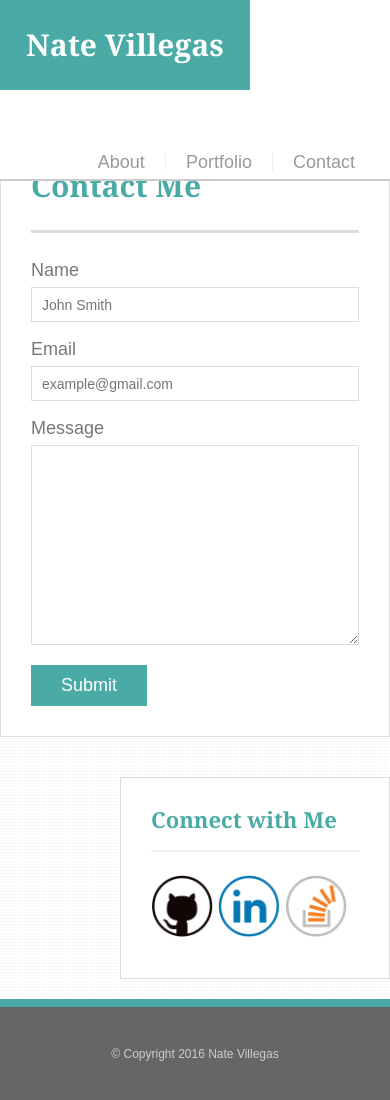
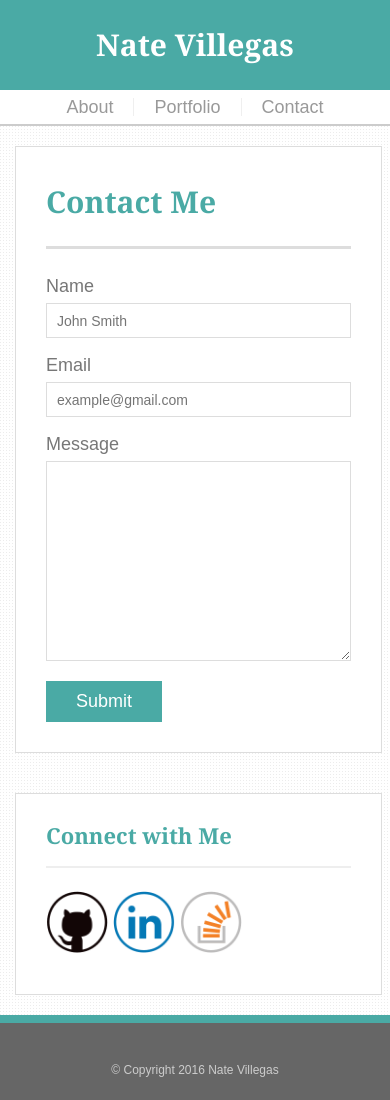
Before and after one commit to natevillegas/Responsive-Portfolio, a plain HTML site: page contact.html in a window 390 px wide. Shown: the top 1100 px of the page. Drawn offline with Linux system fonts and the light colour scheme.

Commit message:
added @media queries to style.css and modified portfolio.html

```diff
--- a/assets/css/style.css
+++ b/assets/css/style.css
@@ -224,3 +224,151 @@ input[type=submit] {
   background: #4aaaa5;
   border: 0 none;
 }
+
+@media screen and (max-width: 980px) {
+
+  /* header */
+  #staticName {
+    margin-left: 60px;
+  }
+
+  nav {
+    margin-right: 60px;
+  }
+
+  /* main */
+  #middle {
+    max-width: 980px;
+  }
+
+  .centerSection {
+    margin-left: 60px;
+    max-width: 420px;
+  }
+
+  .natePic {
+    width: 100%;
+    height: auto;
+    margin: 10px auto 20px auto;
+    overflow: auto;
+  }
+
+  /* sidebar */
+  .rightSection {
+    float: left;
+    margin-left: 50px;
+
+  }
+
+  .portfolioElement {
+  clear: both;
+  width: 100%;
+  }
+
+}
+
+@media screen and (max-width: 768px) {
+
+  /* header */
+  #staticName {
+    margin-left: 60px;
+  }
+
+  nav {
+    margin-right: 50px;
+  }
+
+  /* main */
+  #middle {
+    max-width: 768px;
+  }
+
+  .centerSection {
+    margin-left: 60px;
+    max-width: 650px;
+  }
+
+  .natePic {
+    width: 357px;
+    height: auto;
+    margin: 10px 20px 20px auto;
+    overflow: auto;
+  }
+
+  /* sidebar */
+  .rightSection {
+    clear: both;
+    margin-left: 60px;
+    max-width: 650px;
+  }
+
+footer {
+  clear: both;
+}
+
+}
+
+@media screen and (max-width: 640px) {
+
+/* header */
+  #top {
+    position: static;
+    margin-bottom: 0;
+  }
+
+  #staticName {
+    width: 100%;
+    height: 90px;
+    margin: 0;
+  }
+
+  nav {
+    width: 100%;
+    margin: auto;
+    text-align: center;
+  }
+
+  nav a:last-child {
+    padding-right: 0;
+    margin-right: 0;
+  }
+
+  /* main */
+  #middle {
+    padding-top: 0px;
+    max-width: 100%;
+  }
+
+  .centerSection {
+    margin: 20px 15px 40px 15px;
+    width: auto;
+    overflow: auto;
+  }
+
+  .natePic {
+    width: 100%;
+    height: auto;
+    margin: 10px auto 20px auto;
+    overflow: auto;
+  }
+
+  /* sidebar */
+  .rightSection {
+    overflow: auto;
+    clear: both;
+    margin-left: 15px;
+    margin-right: 15px;
+    max-width: 94%;
+  }
+
+  .portfolioElement {
+  clear: both;
+  width: 100%;
+  }
+
+  #contactSection {
+    width: 94%;
+    overflow: auto;
+  }
+
+}
--- a/contact.html
+++ b/contact.html
@@ -1,7 +1,7 @@
 <!DOCTYPE html>
 <html lang="en-us">
 <head>
-	<title>Nate's Portfolio</title>
+	<title>Nate's Contact</title>
 	<link rel="stylesheet" type="text/css" href="assets/css/reset.css">
 	<link rel="stylesheet" type="text/css" href="assets/css/style.css">
 	<meta name="viewport" content="width=device-width, initial-scale=1">
@@ -21,7 +21,7 @@
 	</header>
 
 	<div id="middle" class="container">
-		<section class="centerSection">
+		<section class="centerSection" id="contactSection">
 
 			<h1>Contact Me</h1>
 
```
